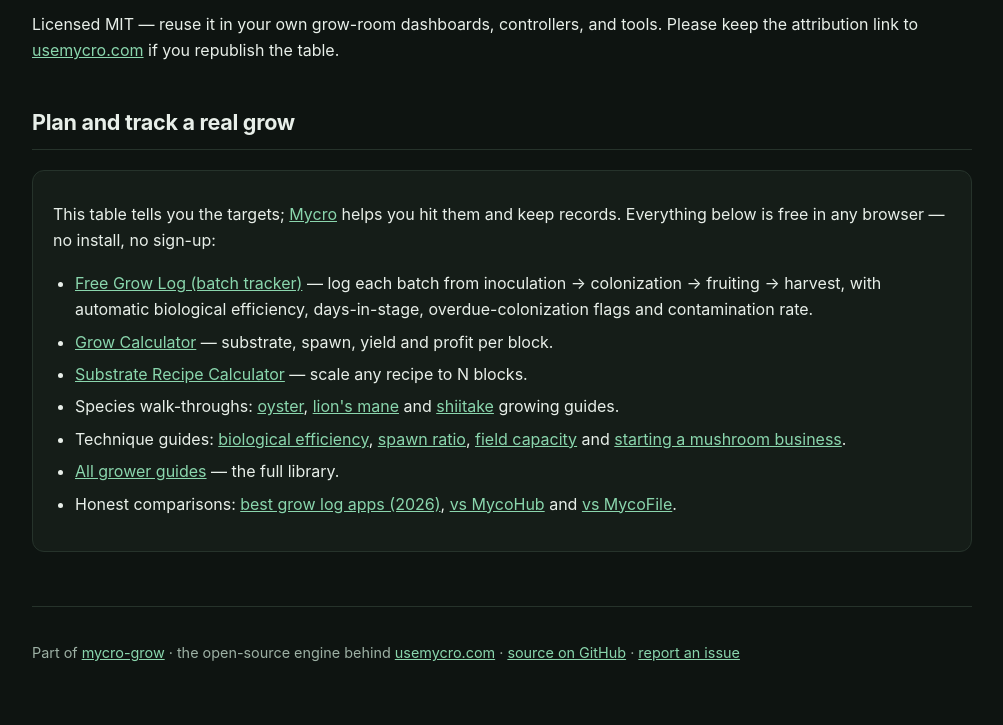
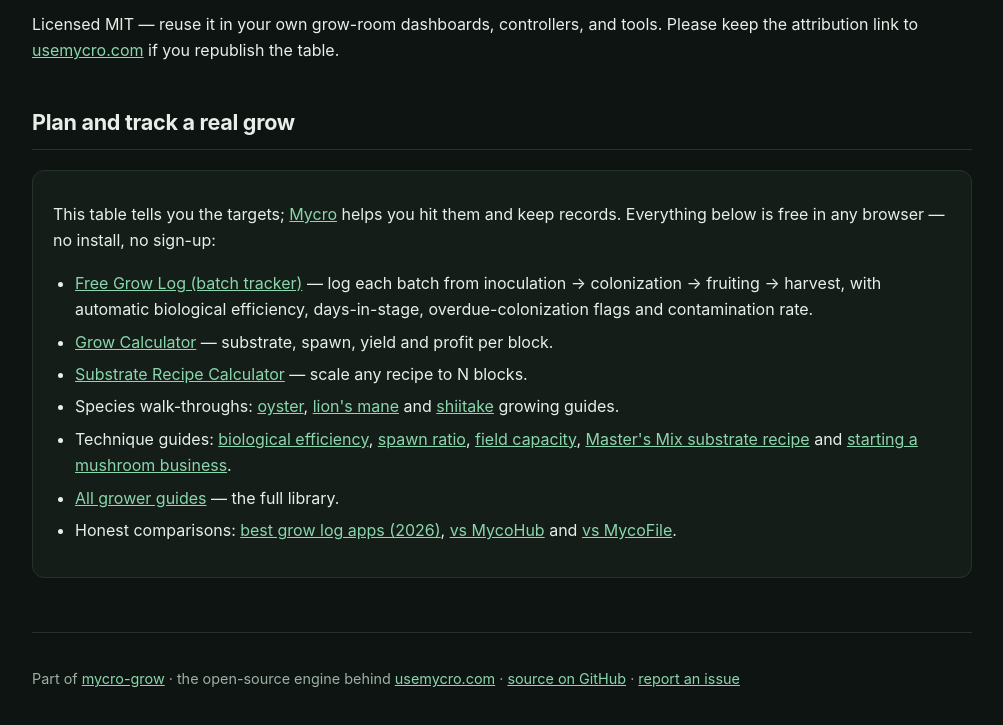
Before and after one commit to SaschaHeyer/mycro-grow, a website: page docs/species.html in a window 1280 px wide. Shown: the part 2563-3288 px from the top of the page, without its empty margins (138-1141 px from the left). Drawn offline with Linux system fonts and the light colour scheme.

Commit message:
docs: add Master's Mix substrate recipe to dofollow discovery chain

```diff
--- a/docs/species.html
+++ b/docs/species.html
@@ -314,7 +314,7 @@
     <li><a href="https://usemycro.com/calculator.html">Grow Calculator</a> — substrate, spawn, yield and profit per block.</li>
     <li><a href="https://usemycro.com/substrate-calculator.html">Substrate Recipe Calculator</a> — scale any recipe to N blocks.</li>
     <li>Species walk-throughs: <a href="https://usemycro.com/guides/oyster-mushroom-growing.html">oyster</a>, <a href="https://usemycro.com/guides/lions-mane-mushroom-growing.html">lion's mane</a> and <a href="https://usemycro.com/guides/shiitake-mushroom-growing.html">shiitake</a> growing guides.</li>
-    <li>Technique guides: <a href="https://usemycro.com/guides/biological-efficiency.html">biological efficiency</a>, <a href="https://usemycro.com/guides/spawn-ratio.html">spawn ratio</a>, <a href="https://usemycro.com/guides/field-capacity.html">field capacity</a> and <a href="https://usemycro.com/guides/start-mushroom-business.html">starting a mushroom business</a>.</li>
+    <li>Technique guides: <a href="https://usemycro.com/guides/biological-efficiency.html">biological efficiency</a>, <a href="https://usemycro.com/guides/spawn-ratio.html">spawn ratio</a>, <a href="https://usemycro.com/guides/field-capacity.html">field capacity</a>, <a href="https://usemycro.com/guides/masters-mix-substrate-recipe.html">Master's Mix substrate recipe</a> and <a href="https://usemycro.com/guides/start-mushroom-business.html">starting a mushroom business</a>.</li>
     <li><a href="https://usemycro.com/guides/">All grower guides</a> — the full library.</li>
     <li>Honest comparisons: <a href="https://usemycro.com/alternatives/best-mushroom-grow-log-apps.html">best grow log apps (2026)</a>, <a href="https://usemycro.com/alternatives/mycohub.html">vs MycoHub</a> and <a href="https://usemycro.com/alternatives/mycofile.html">vs MycoFile</a>.</li>
   </ul>
```
Also changed, not shown: docs/index.html (+1 -0 lines).
